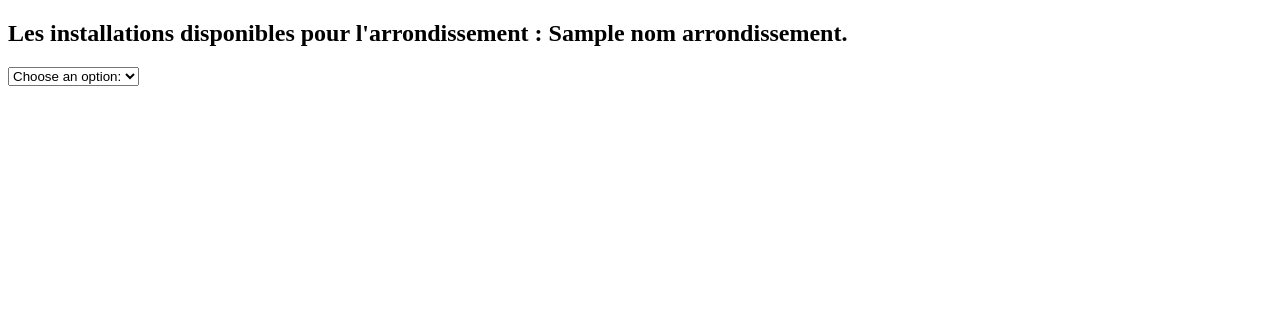
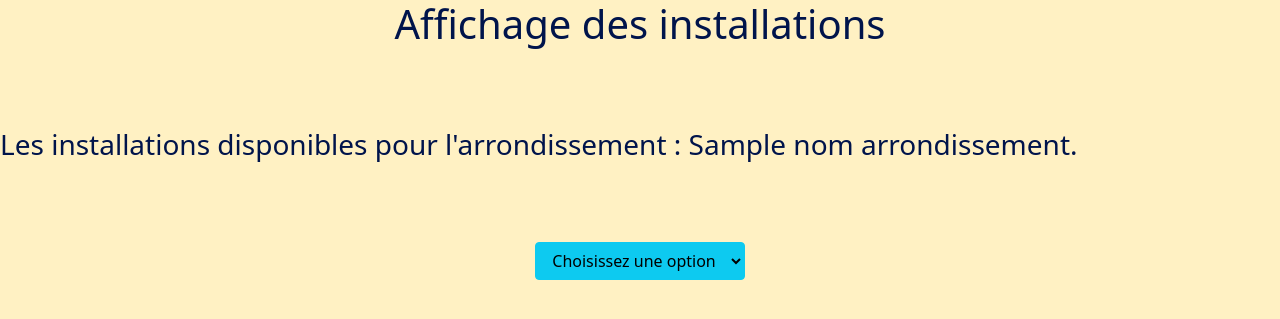
Before and after one commit to Hlyna/inf5190_projetDeSession, a Flask app: template templates/installations.html in a window 1280 px wide. Shown: the top 319 px of the page. Run offline with Flask 2, Linux system fonts and the light colour scheme; the template is opened without the code that fills it: most values are stand-ins (such as "Sample title", 1, 10 or a date in 2020); some libraries are stand-ins or nearby versions.

Commit message:
pycodestyle

```diff
--- a/app.py
+++ b/app.py
@@ -5,64 +5,79 @@ from flask import Flask, json, render_template, request, redirect, g, jsonify
 from sqlalchemy.sql.schema import ForeignKey
 import connexion
 from database import Database
-import json,xmltodict
-
-
+import json
+from flask import Flask
+from flask_mail import Mail, Message
 
 app = Flask(__name__, static_url_path="", static_folder="static")
 
 app.config['SQLALCHEMY_TRACK_MODIFICATIONS'] = False
 app.config['SQLALCHEMY_DATABASE_URI'] = 'sqlite:///db/database.db'
-
+app.config['MAIL_SERVER'] = 'smtp.mailtrap.io'
+app.config['MAIL_PORT'] = 2525
+app.config['MAIL_USERNAME'] = 'projetdesession5190@gmail.com'
+app.config['MAIL_PASSWORD'] = 'supersecret'
+app.config['MAIL_USE_TLS'] = True
+app.config['MAIL_USE_SSL'] = False
 db = SQLAlchemy(app)
 
-#Piscine dans la base de donnée
+# Piscine dans la base de donnée
+
+
 class Aquatiques(db.Model):
     id = db.Column(db.Integer, primary_key=True)
-    id_uev = db.Column(db.String(120), nullable= False)
-    type = db.Column(db.String(120), nullable= False)
-    nom = db.Column(db.String(120), nullable= False)
-    arrondissement = db.Column(db.String(120), nullable= False)
-    adresse = db.Column(db.String(120), nullable= False)
-    propriete = db.Column(db.String(120), nullable= False)
-    gestion = db.Column(db.String(120), nullable= False)
-    coord_x = db.Column(db.String(120), nullable= False)
-    coord_y = db.Column(db.String(120), nullable= False)
-    equipement = db.Column(db.String(120), nullable= False)
-    long = db.Column(db.String(120), nullable= False)
-    lat = db.Column(db.String(120), nullable= False)
+    id_uev = db.Column(db.String(120), nullable=False)
+    type = db.Column(db.String(120), nullable=False)
+    nom = db.Column(db.String(120), nullable=False)
+    arrondissement = db.Column(db.String(120), nullable=False)
+    adresse = db.Column(db.String(120), nullable=False)
+    propriete = db.Column(db.String(120), nullable=False)
+    gestion = db.Column(db.String(120), nullable=False)
+    coord_x = db.Column(db.String(120), nullable=False)
+    coord_y = db.Column(db.String(120), nullable=False)
+    equipement = db.Column(db.String(120), nullable=False)
+    long = db.Column(db.String(120), nullable=False)
+    lat = db.Column(db.String(120), nullable=False)
+
 
 class Arrondissements(db.Model):
     id = db.Column(db.Integer, primary_key=True)
-    nom_arr = db.Column(db.String(120), nullable= False)
-    cle = db.Column(db.String(120), nullable= False)
-    date_maj= db.Column(db.String(120), nullable= False)
+    nom_arr = db.Column(db.String(120), nullable=False)
+    cle = db.Column(db.String(120), nullable=False)
+    date_maj = db.Column(db.String(120), nullable=False)
 
 
 class Glissades(db.Model):
     id = db.Column(db.Integer, primary_key=True)
-    nom = db.Column(db.String(50),nullable = False)
-    arrondissement = db.Column(db.String(50),ForeignKey(Arrondissements.nom_arr))
-    ouvert = db.Column(db.Integer, nullable = True)
-    deblaye = db.Column(db.Integer,nullable = False)
+    nom = db.Column(db.String(50), nullable=False)
+    arrondissement = db.Column(
+        db.String(50),
+        ForeignKey(Arrondissements.nom_arr)
+        )
+    ouvert = db.Column(db.Integer, nullable=True)
+    deblaye = db.Column(db.Integer, nullable=False)
     condition = db.Column(db.String(120))
 
 
-
 class Conditions(db.Model):
-    id = db.Column( db.Integer, primary_key = True )
+    id = db.Column(db.Integer, primary_key=True)
     id_patinoire = db.Column(db.Integer)
-    date_heure=db.Column(db.String)
-    ouvert= db.Column(db.Integer)
-    deblaye=db.Column(db.Integer)
-    arrose=db.Column(db.Integer)
-    resurface=db.Column(db.Integer)
+    date_heure = db.Column(db.String)
+    ouvert = db.Column(db.Integer)
+    deblaye = db.Column(db.Integer)
+    arrose = db.Column(db.Integer)
+    resurface = db.Column(db.Integer)
 
 
 class Patinoires(db.Model):
     nom_arr = db.Column(db.String(50))
     nom_pat = db.Column(db.String(50))
-    condition = db.Column(db.Integer, db.ForeignKey(Conditions.id_patinoire), autoincrement =True ,  primary_key=True)
+    condition = db.Column(
+        db.Integer,
+        db.ForeignKey(Conditions.id_patinoire),
+        autoincrement=True,
+        primary_key=True
+        )
 
 
 def get_db():
@@ -84,9 +99,9 @@ def page_not_found(error):
     return render_template("404.html"), 404
 
 
-@app.route ('/doc')
-def index():
-    return "Page de documentation raml"
+@app.route('/doc')
+def doc():
+    render_template("doc.raml")
 
 
 @app.route('/')
@@ -96,41 +111,25 @@ def home():
 
 @app.route('/api/installations/<nom_arrondissement>')
 def installation(nom_arrondissement):
-    installations_aquatiques = get_db().get_installation(nom_arrondissement,"aquatiques")
+    installations_aquatiques = get_db().get_installation(
+        nom_arrondissement,
+        "aquatiques"
+        )
     installations_aquatiques = json.dumps(installations_aquatiques)
-    installations_glissades = get_db().get_installation(nom_arrondissement,"glissades")
+    installations_glissades = get_db().get_installation(
+        nom_arrondissement,
+        "glissades"
+        )
     installations_glissades = json.dumps(installations_glissades)
-    installations_patinoires = get_db().get_installation(nom_arrondissement,"patinoires")
+    installations_patinoires = get_db().get_installation(
+        nom_arrondissement,
+        "patinoires"
+        )
     installations_patinoires = json.dumps(installations_patinoires)
-
-    print("affiche patinoires: ")
-    print(installations_aquatiques)
-
-
-
-    return render_template('installations.html',
-    installations_aquatiques = installations_aquatiques,
-    installations_glissades = installations_glissades,
-    installations_patinoires = installations_patinoires,
-    nom_arrondissement = nom_arrondissement
-     )
-
-
-
-@app.route("/resultat-recherche", methods=["GET", "POST"])
-def recherche():
-    if request.method == "GET":
-        return render_template("aquatique.html")
-    else:
-        recherche = request.form["champ-recherche"]
-
-    if recherche == "":
-        error1 = "Le champ recherche est vide"
-        return render_template("home.html", error1=error1)
-    else:
-        articles = get_db().get_recherche(recherche)
-    if articles is None :
-        error = "Aucun article ne correspond à votre recherche :("
-        return render_template("aquatique.html", error=error)
-    print(articles)
-    return render_template("aquatique.html", articles=articles)
+    return render_template(
+        'installations.html',
+        installations_aquatiques=installations_aquatiques,
+        installations_glissades=installations_glissades,
+        installations_patinoires=installations_patinoires,
+        nom_arrondissement=nom_arrondissement
+        )
--- a/bgscheduler.py
+++ b/bgscheduler.py
@@ -4,7 +4,7 @@ from apscheduler.schedulers.background import BackgroundScheduler
 
 def update():
     sched = BackgroundScheduler(deamon=True)
-    sched.add_job(manage.import_files(),'cron',hour =12)
+    sched.add_job(manage.import_files(),'cron',hour =0)
     sched.start()
 
     atexit.register(lambda: sched.shutdown())
--- /dev/null
+++ b/static/style.css
@@ -0,0 +1,25 @@
+
+html {
+    font-family: 'helvetica neue', helvetica, arial, sans-serif;
+  }
+
+  thead th, tfoot th {
+    font-family: 'Rock Salt', cursive;
+  }
+
+  th {
+    letter-spacing: 2px;
+  }
+
+  td {#with yaml as stream try :
+    mettre email dans yaml
+    letter-spacing: 1px;
+  }
+
+  tbody td {
+    text-align: center;
+  }
+
+  tfoot th {
+    text-align: right;
+  }
--- a/templates/default.html
+++ b/templates/default.html
@@ -3,8 +3,8 @@
 
 <head>
     <meta charset="UTF-8">
-    <meta name="Lyna Hamza" content="INF5190_tp1">
-    <title>CSM</title>
+    <meta name="Lyna Hamza" content="INF5190_projet_de_session">
+    <title>Montréal</title>
     <link rel="stylesheet" href="{{url_for('static', filename='css/bootstrap.min.css') }}">
     <link rel="stylesheet" href="{{url_for('static', filename='js/somescript.js') }}">
     <link href = "style.css" rel = "stylesheet">
@@ -13,7 +13,8 @@
   </head>
 
 <body>
+{% block content %}
 
-{% block content %}{% endblock %}
+{% endblock %}
 </body>
 </html>
--- a/templates/installations.html
+++ b/templates/installations.html
@@ -1,17 +1,40 @@
-<!DOCTYPE html>
-<html>
-<body>
+{% extends "default.html" %}
+{% block content %}
 
-<h2>Les installations disponibles pour l'arrondissement :  {{nom_arrondissement}}.</h2>
 
-<select id="myselect" onchange="change_myselect(this.value)">
-  <option value="">Choose an option:</option>
-  <option value="Aquatiques">Aquatiques</option>
-  <option value="Glissades">Glissades</option>
-  <option value="Patinoires">Patinoires</option>
-</select>
+<style>
+body{
+  background-color: rgb(255, 241, 195);
+}
+h1{
+  text-align:center;
+  color: rgb(0, 20, 75);
+}
+h3{
+  color: rgb(0, 20, 75);
 
-<p id="demo"></p>
+}
+
+</style>
+
+<h1>Affichage des installations</h1><br><br><br>
+
+<h3>Les installations disponibles pour l'arrondissement :  {{nom_arrondissement}}.</h3><br></br><br>
+
+<div align = "center" >
+<select class="btn btn-info dropdown-toggle" data-toggle="dropdown" id="myselect" onchange="change_myselect(this.value)">
+  <option value="">Choisissez une option </option>
+  <option class = "dropdown-item" value="Aquatiques">Piscines</option>
+  <option class = "dropdown-item" value="Glissades">Glissades</option>
+  <option class = "dropdown-item" value="Patinoires">Patinoires</option>
+</select><br><br>
+</div>
+
+
+<div align = "center">
+  <p id="installations"></p>
+</div>
+
 
 <script>
 function change_myselect(sel) {
@@ -19,10 +42,12 @@ function change_myselect(sel) {
   const xmlhttp = new XMLHttpRequest();
   var a;
   var i ;
+  var entete = '<thead class="thead-dark"> <tr class = "table-primary">  <th scope="col">Nom</th> </tr>  </thead>';
   xmlhttp.onload = function() {
     if(sel == "Aquatiques")  {
       a = {{installations_aquatiques | tojson }}  ;
       i = 3;
+
     }
 
     if(sel == "Glissades")  {
@@ -34,19 +59,21 @@ function change_myselect(sel) {
       a = {{installations_patinoires | tojson }};
       i = 0;
     }
+
     myObj = JSON.parse(a);
-    text = "<table border='1'>"
+    text = "<table  id='MaTable' class='tableu' border='1'>"
+    text += entete;
     for (x in myObj) {
-      text += "<tr><td>" + myObj[x][i] + "</td></tr>";
+      text += "<tr><td>" + myObj[x][i] ;
+
+
     }
     text += "</table>"
-    document.getElementById("demo").innerHTML = text;
+    document.getElementById("installations").innerHTML = text;
   }
   xmlhttp.open("POST", "json_demo_html_table.php", true);
   xmlhttp.setRequestHeader("Content-type", "application/x-www-form-urlencoded");
   xmlhttp.send("x=" + dbParam);
 }
 </script>
-
-</body>
-</html>
+{% endblock %}
```
Also changed, not shown: database.py (+18 -15 lines), gmail.py (added, +24 -0 lines), manage.py (+11 -2 lines), templates/404.html (+6 -3 lines), templates/home.html (+17 -4 lines), api_spec.html (added), courrier.yml (added), example.html (added), static/images/erreur.png (added), static/images/recherche.png (added), 4 other files.
